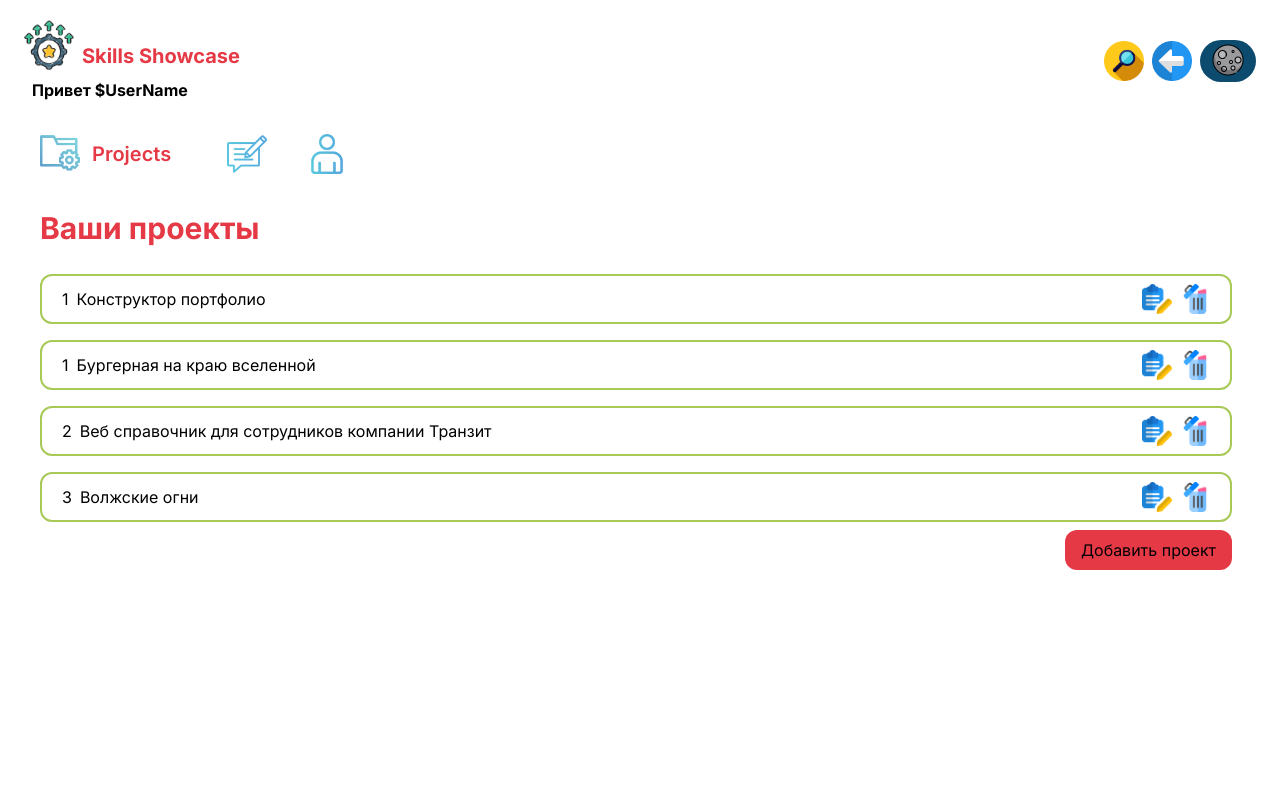
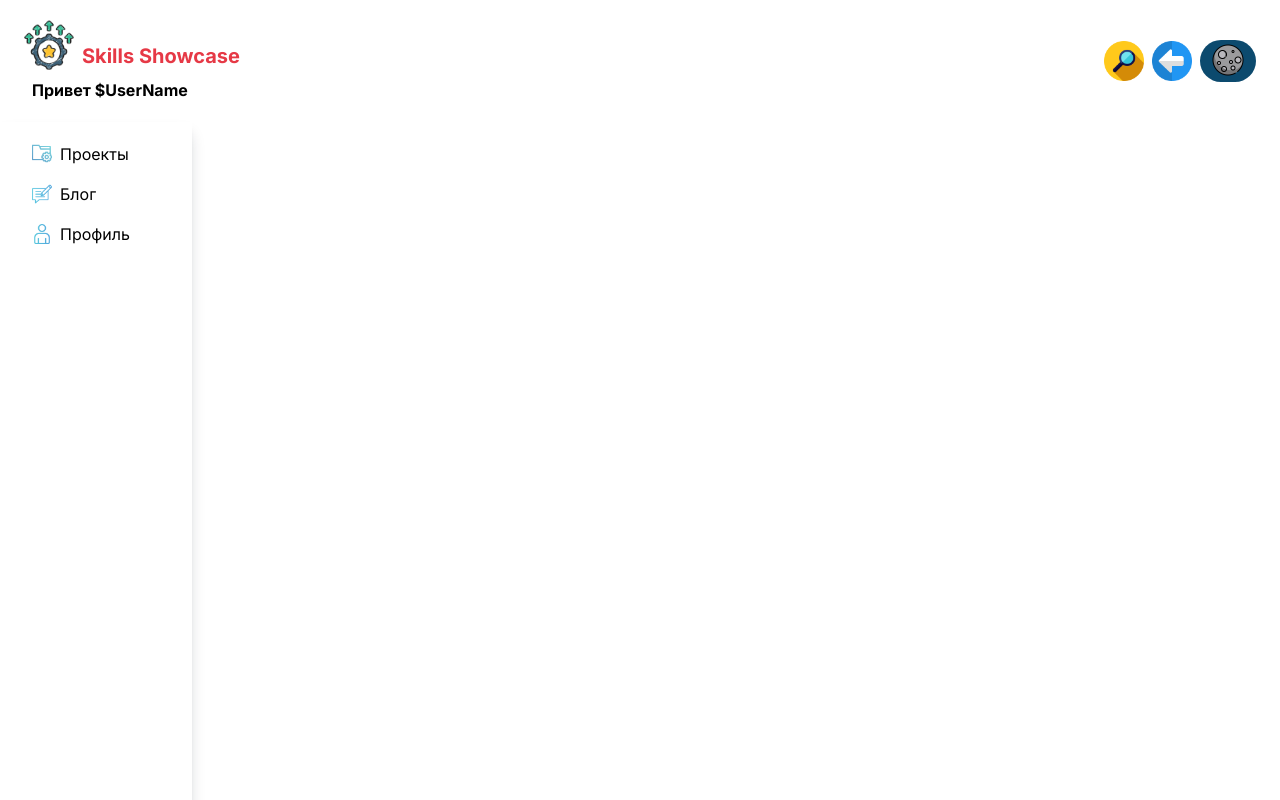
Before and after one commit to ArtofWASD/my_cv, a Next.js app: page /admin in a window 1280 px wide. Shown: the top 800 px of the page. Built offline with nearby package versions, Linux system fonts and the light colour scheme.

Commit message:
Набросок вертикального меню

```diff
--- a/src/pages/adminPage/ui/adminPage.tsx
+++ b/src/pages/adminPage/ui/adminPage.tsx
@@ -5,6 +5,7 @@ import { AdminBlogList } from "@/src/widgets/admin/adminBlogList";
 import { AdminHeader } from "@/src/widgets/admin/adminHeader";
 import { AdminProjectsList } from "@/src/widgets/admin/adminProjectsList/ui";
 import { HorizontalAdminMenu } from "@/src/widgets/admin/adminMenu/horizontal";
+import { VerticalAdminMenu } from "@/src/widgets/admin/adminMenu/vertical";
 
 const AdminPage = () => {
   const status = useAdminStore((state: any) => state.adminStatus);
@@ -16,10 +17,11 @@ const AdminPage = () => {
       <div className="admin-page">
         <div>
           <AdminHeader />
-          <HorizontalAdminMenu />
+          <VerticalAdminMenu />
+          {/* <HorizontalAdminMenu />
           {status === "Projects" && <AdminProjectsList />}
           {status === "About" && <AdminAbout />}
-          {status === "Blog" && <AdminBlogList />}
+          {status === "Blog" && <AdminBlogList />} */}
         </div>
       </div>
     </>
--- a/src/widgets/admin/adminMenu/ui/adminMenu.tsx
+++ /dev/null
@@ -1,32 +0,0 @@
-"use client";
-import Image from "next/image";
-import { useAdminStore } from "@/src/shared/api/store/adminStatusStore";
-export const AdminMenu = () => {
-  const toggleMenu = useAdminStore((state: any) => state.addStatus);
-
-  const mockStatus = [
-    { status: "Projects", id: 1 },
-    { status: "Blog", id: 2 },
-    { status: "About", id: 3 },
-  ];
-  return (
-    <section className="menu ml-6 h-screen border-r-2 pt-2">
-      <div className="grid grid-flow-col justify-start gap-2 items-end pb-5">
-        <Image src="/icons/Logo.png" width={50} height={50} alt="menu" />
-        <p className="font-bold text-main-red text-xl">Skills Showcase</p>
-      </div>
-
-      {mockStatus.map((item) => (
-        <p
-          className="cursor-pointer py-1 text-xl text-black hover:ml-4 hover:scale-110 hover:text-blue-600"
-          onClick={() => {
-            toggleMenu(item.status);
-          }}
-          key={item.id}
-        >
-          {item.status}
-        </p>
-      ))}
-    </section>
-  );
-};
--- /dev/null
+++ b/src/widgets/admin/adminMenu/vertical/index.ts
@@ -0,0 +1,2 @@
+
+export {VerticalAdminMenu} from './ui/verticalAdminMenu'
--- /dev/null
+++ b/src/widgets/admin/adminMenu/vertical/ui/verticalAdminMenu.tsx
@@ -0,0 +1,25 @@
+import Image from "next/image";
+
+export const VerticalAdminMenu = () => {
+  const mockStatus = [
+    { status: "Проекты", id: 1, url: "/icons/projects.png" },
+    { status: "Блог", id: 2, url: "/icons/blog.png" },
+    { status: "Профиль", id: 3, url: "/icons/profile.png" },
+  ];
+  return (
+    <div className="grid h-screen w-48 grid-flow-row auto-rows-min gap-2 pl-6 shadow-lg shadow-slate-900/20 shadow-b-2 shadow-r-[3px] -shadow-spread-2 pt-4 ">
+      {mockStatus.map((item) => (
+        <div key={item.id} className="flex cursor-pointer items-center  gap-2 hover:bg-gray-200 rounded-md pl-2 py-1 mr-2">
+          <Image
+            src={item.url}
+            width={20}
+            height={20}
+            alt="Picture of the author"
+            className="cursor-pointe object-contain hover:scale-110"
+          />
+          <p className="text-center text-md">{item.status}</p>
+        </div>
+      ))}
+    </div>
+  );
+};
```
